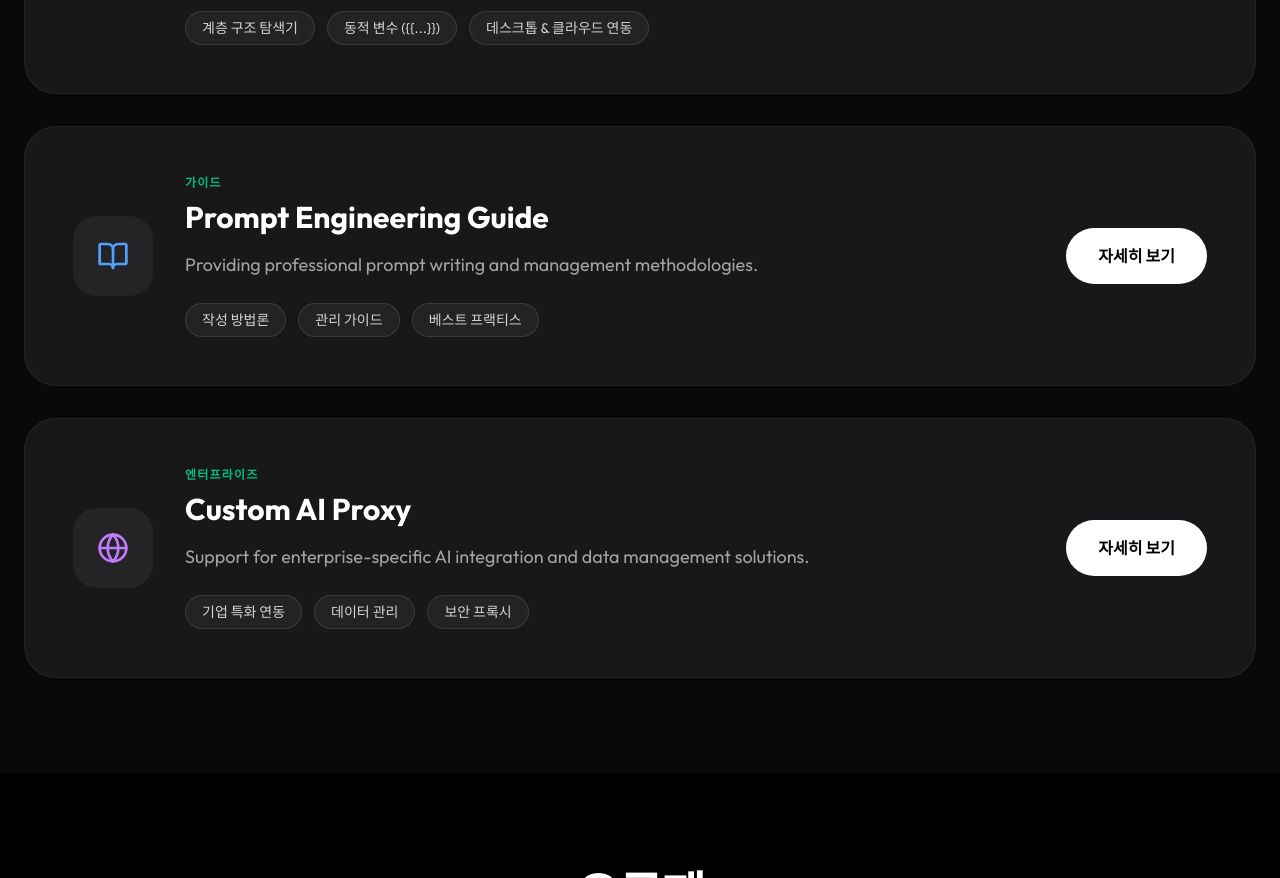
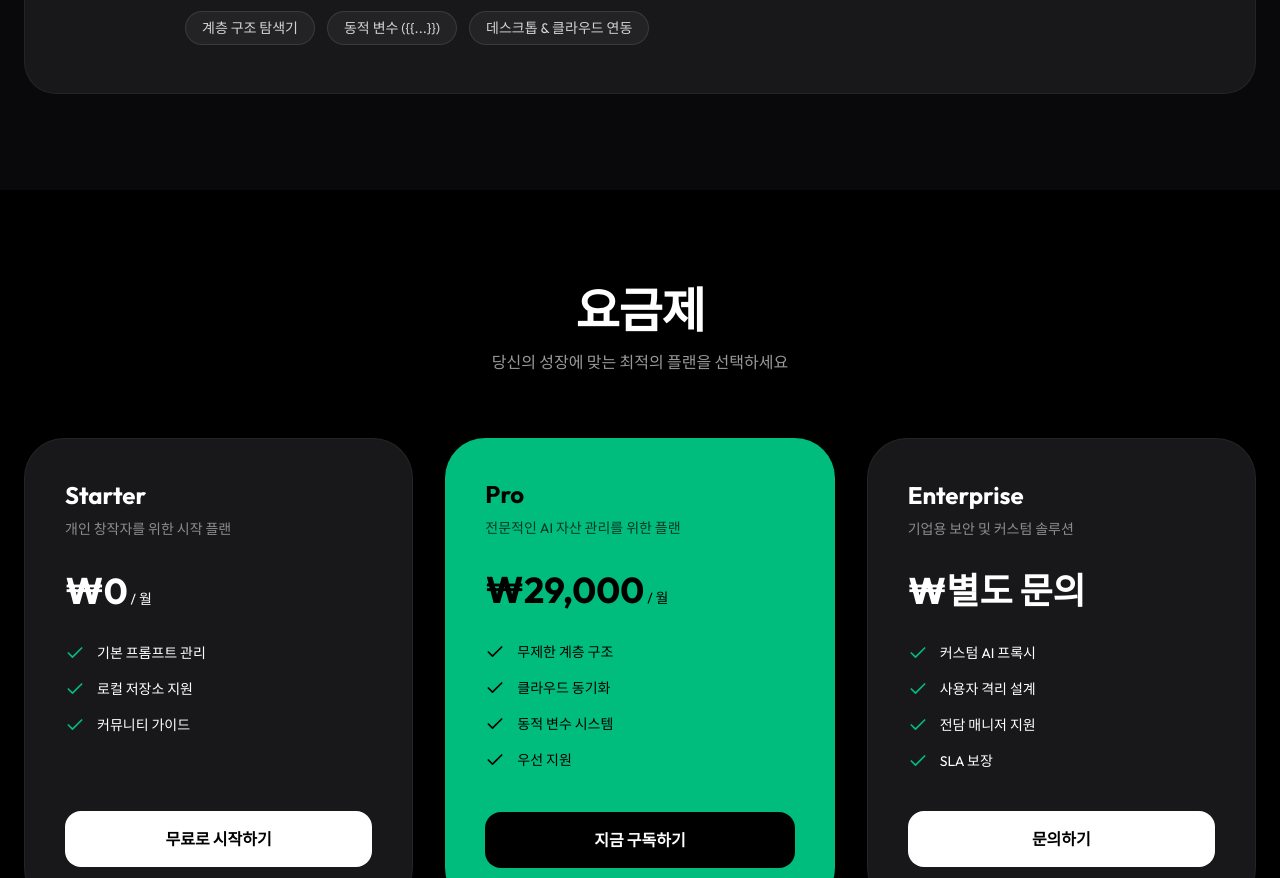
Before and after one commit to chae1223-cbi/onrivi_prompt, a React (Vite) app: page / in a window 1280 px wide. Shown: the part 3180-4058 px from the top of the page. Built offline with nearby package versions, Linux system fonts and the light colour scheme.

Commit message:
style: simplify products section by removing guide and enterprise items

```diff
--- a/src/App.tsx
+++ b/src/App.tsx
@@ -383,20 +383,6 @@ const Products = () => {
       features: ["계층 구조 탐색기", "동적 변수 ({{...}})", "데스크톱 & 클라우드 연동"],
       icon: <Cpu className="w-8 h-8 text-emerald-400" />,
       type: "주력 상품"
-    },
-    {
-      name: t('services.s2.title'),
-      desc: t('services.s2.desc'),
-      features: ["작성 방법론", "관리 가이드", "베스트 프랙티스"],
-      icon: <BookOpen className="w-8 h-8 text-blue-400" />,
-      type: "가이드"
-    },
-    {
-      name: t('services.s3.title'),
-      desc: t('services.s3.desc'),
-      features: ["기업 특화 연동", "데이터 관리", "보안 프록시"],
-      icon: <Globe className="w-8 h-8 text-purple-400" />,
-      type: "엔터프라이즈"
     }
   ];
 
```
